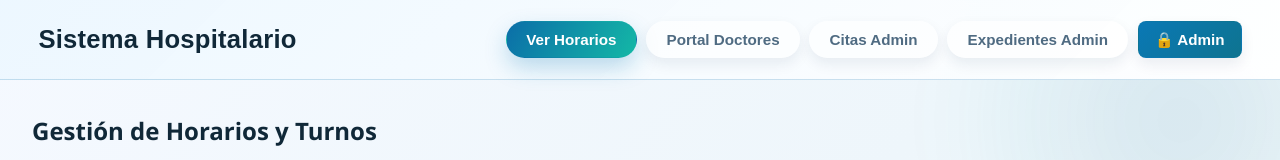
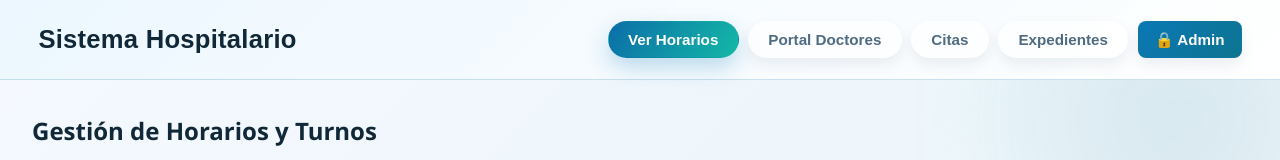
Before and after one commit to ProtoFurOwO/proyectohospital, a React (Vite) app in the folder frontend/: page / in a window 1280 px wide. Shown: the top 160 px of the page. Built offline with nearby package versions, Linux system fonts and the light colour scheme; no server answers.

Commit message:
fix: sync specialties and rename navbar items

```diff
--- a/frontend/src/App.jsx
+++ b/frontend/src/App.jsx
@@ -82,13 +82,13 @@ function App() {
             className={`nav-tab ${activeTab === 'citas-admin' ? 'active' : ''}`}
             onClick={() => setActiveTab('citas-admin')}
           >
-            Citas Admin
+            Citas
           </button>
           <button
             className={`nav-tab ${activeTab === 'expedientes-admin' ? 'active' : ''}`}
             onClick={() => setActiveTab('expedientes-admin')}
           >
-            Expedientes Admin
+            Expedientes
           </button>
 
           {/* === Tabs admin (solo con login) === */}
--- a/frontend/src/pages/AdminMedicos.jsx
+++ b/frontend/src/pages/AdminMedicos.jsx
@@ -2,7 +2,7 @@ import { useState, useEffect } from 'react'
 import { API } from '../config'
 
 const ESPECIALIDADES = [
-  "Cirugia General", "Traumatologia", "Cardiologia",
+  "Cirugia General", "Traumatologia", "Gastroenterologia", "Cardiologia",
   "Oftalmologia", "Neurologia", "Oncologia", "Pediatria", "Ginecologia"
 ]
 
```
Also changed, not shown: 1 other file (tests, documents, lock files or other folders).
